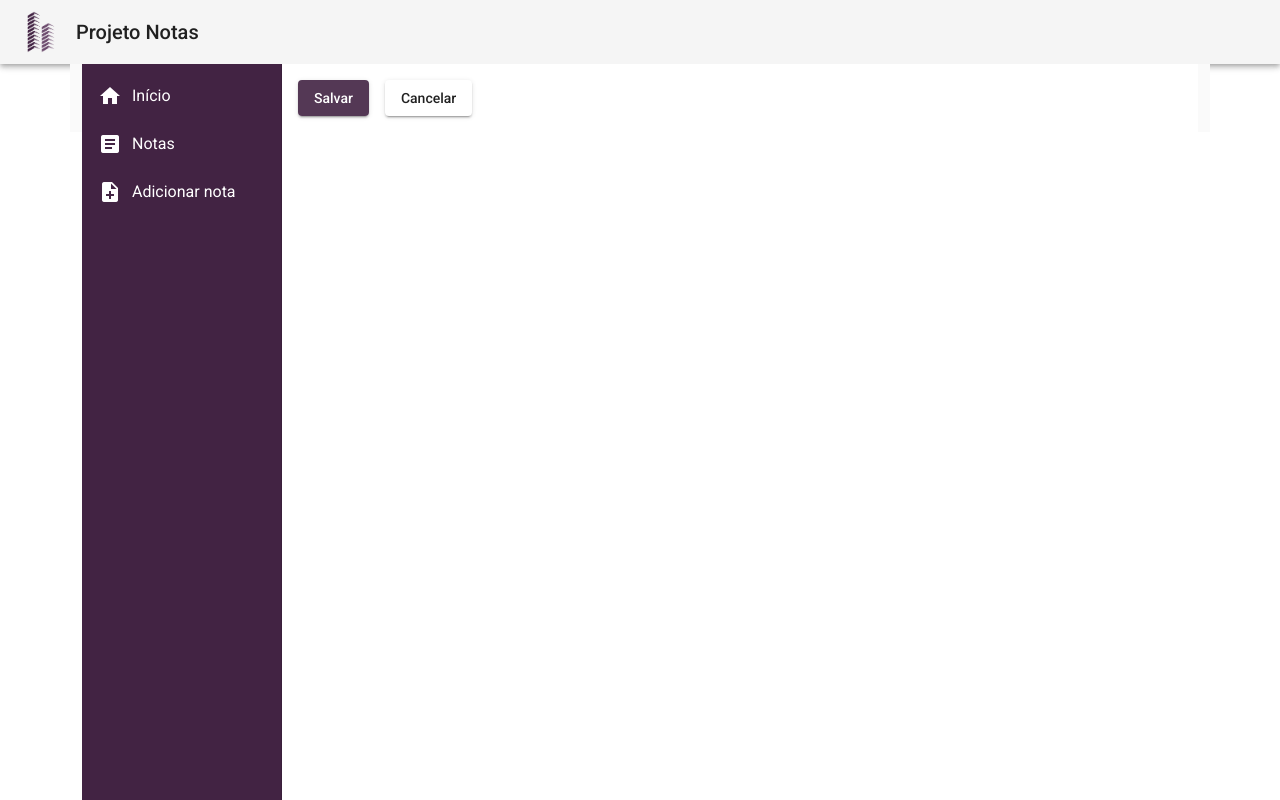
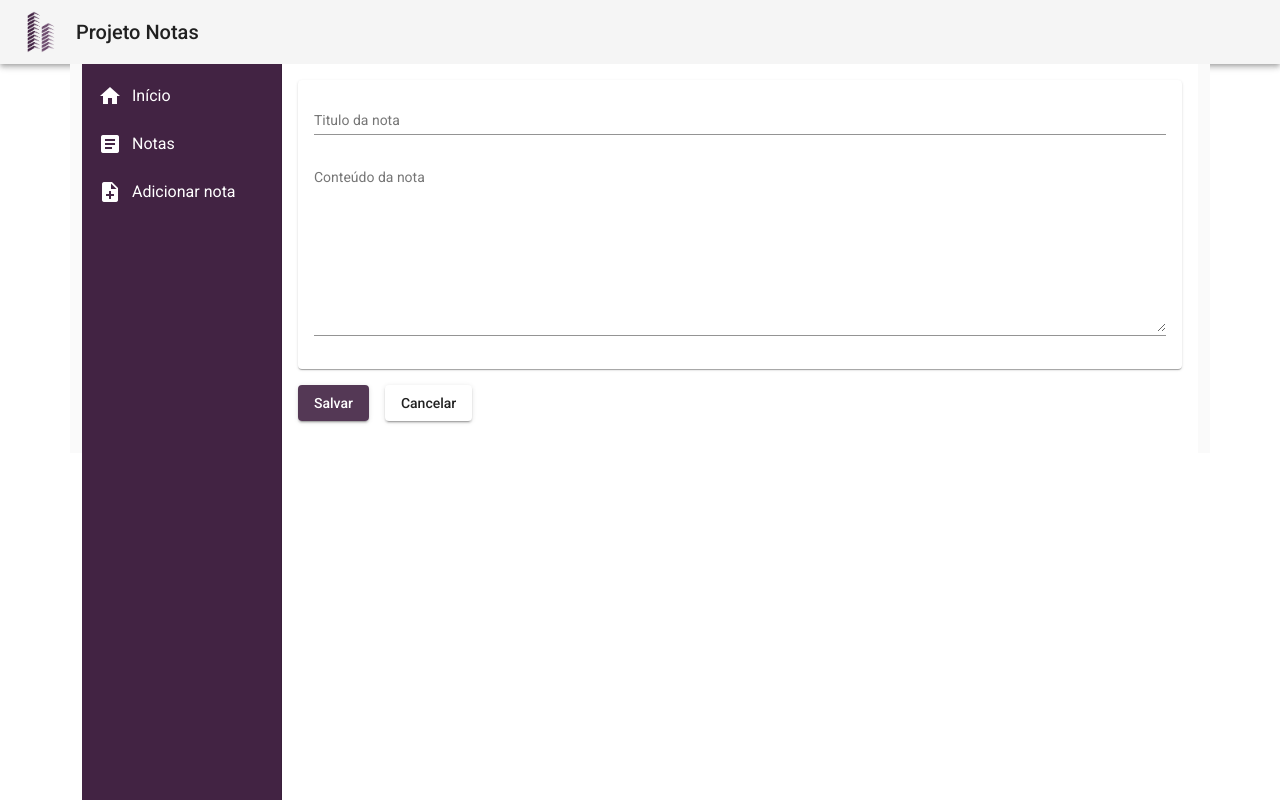
Before and after one commit to LamequeFernandes/projeto-bloco-de-notas, an Angular app: page /notas/criar in a window 1280 px wide. Built offline with nearby package versions, Linux system fonts and the light colour scheme.

Commit message:
add campos para criacao de notas

```diff
--- a/backend/db.json
+++ b/backend/db.json
@@ -19,6 +19,11 @@
       "name": "possiveis carros",
       "detalhe": "azera, uno, corolla, civic",
       "id": 4
+    },
+    {
+      "name": "Teste",
+      "detalhe": "detalhe de teste",
+      "id": 5
     }
   ]
 }
--- a/src/app/components/note/note-create/note-create.component.css
+++ b/src/app/components/note/note-create/note-create.component.css
@@ -1,5 +1,14 @@
 .button-create {
   background-color: rgb(66, 35, 67, 0.9);
   color: #FFF;
-  margin-right: 1rem;
+  margin: 1rem 1rem 1rem 0;
 }
+
+form {
+  display: flex;
+  flex-direction: column;
+}
+
+textarea {
+  height: 10rem;
+}
--- a/src/app/components/note/note-create/note-create.component.html
+++ b/src/app/components/note/note-create/note-create.component.html
@@ -1,3 +1,14 @@
+<mat-card>
+  <form>
+    <mat-form-field>
+      <input matInput placeholder="Titulo da nota">
+    </mat-form-field>
+    <mat-form-field>
+      <textarea matInput placeholder="Conteúdo da nota"></textarea>
+    </mat-form-field>
+  </form>
+</mat-card>
+
 <button class="button-create" mat-raised-button (click)="createNote()">
   Salvar
 </button>
--- a/src/app/components/note/note-create/note-create.component.ts
+++ b/src/app/components/note/note-create/note-create.component.ts
@@ -1,3 +1,4 @@
+import { Note } from './../note.model';
 import { Router } from '@angular/router';
 import { NoteService } from './../note.service';
 import { Component, OnInit } from '@angular/core';
@@ -14,9 +15,17 @@ export class NoteCreateComponent implements OnInit {
   ngOnInit(): void {
   }
 
+  // teste de envio para o db
+  nota: Note = {
+    name: 'Teste',
+    detalhe: 'detalhe de teste'
+  }
+
   public createNote(): void {
-    this.noteService.showMessage("Nota criada com sucesso!");
-    this.router.navigate(['/']);
+    this.noteService.create(this.nota).subscribe(() => {
+      this.noteService.showMessage("Nota criada com sucesso!");
+      this.router.navigate(['/']);
+    })
   }
 
   public cancelNote(): void {
--- a/src/app/components/note/note.model.ts
+++ b/src/app/components/note/note.model.ts
@@ -1,4 +1,4 @@
-export interface Product {
+export interface Note {
   id?: number;
   name: string;
   detalhe: string;
--- a/src/app/components/note/note.service.ts
+++ b/src/app/components/note/note.service.ts
@@ -1,12 +1,17 @@
+import { Note } from './note.model';
+import { HttpClient } from '@angular/common/http';
 import { Injectable } from '@angular/core';
 import { MatSnackBar } from '@angular/material/snack-bar';
+import { Observable } from 'rxjs';
 
 @Injectable({
   providedIn: 'root'
 })
 export class NoteService {
 
-  constructor(private snackBar: MatSnackBar) { }
+  baseUrl = "http://localhost:3001/notepad";
+
+  constructor(private snackBar: MatSnackBar, private http: HttpClient) { }
 
   public showMessage(msg: string): void{
     this.snackBar.open(msg, 'X', {
@@ -15,4 +20,8 @@ export class NoteService {
       verticalPosition: "bottom",
     })
   }
+
+  public create(note: Note): Observable<Note> {
+    return this.http.post<Note>(this.baseUrl, note);
+  }
 }
```
Also changed, not shown: src/app/app.module.ts (+9 -5 lines).
